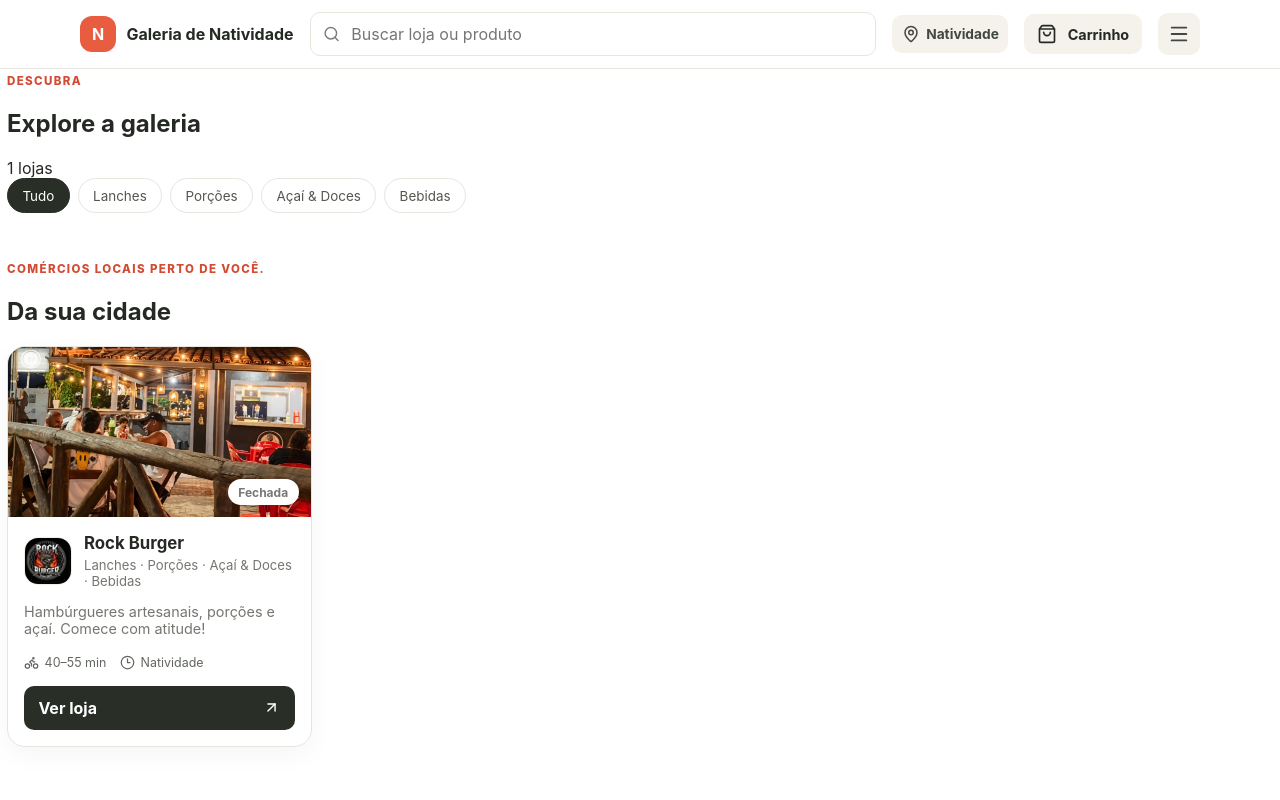
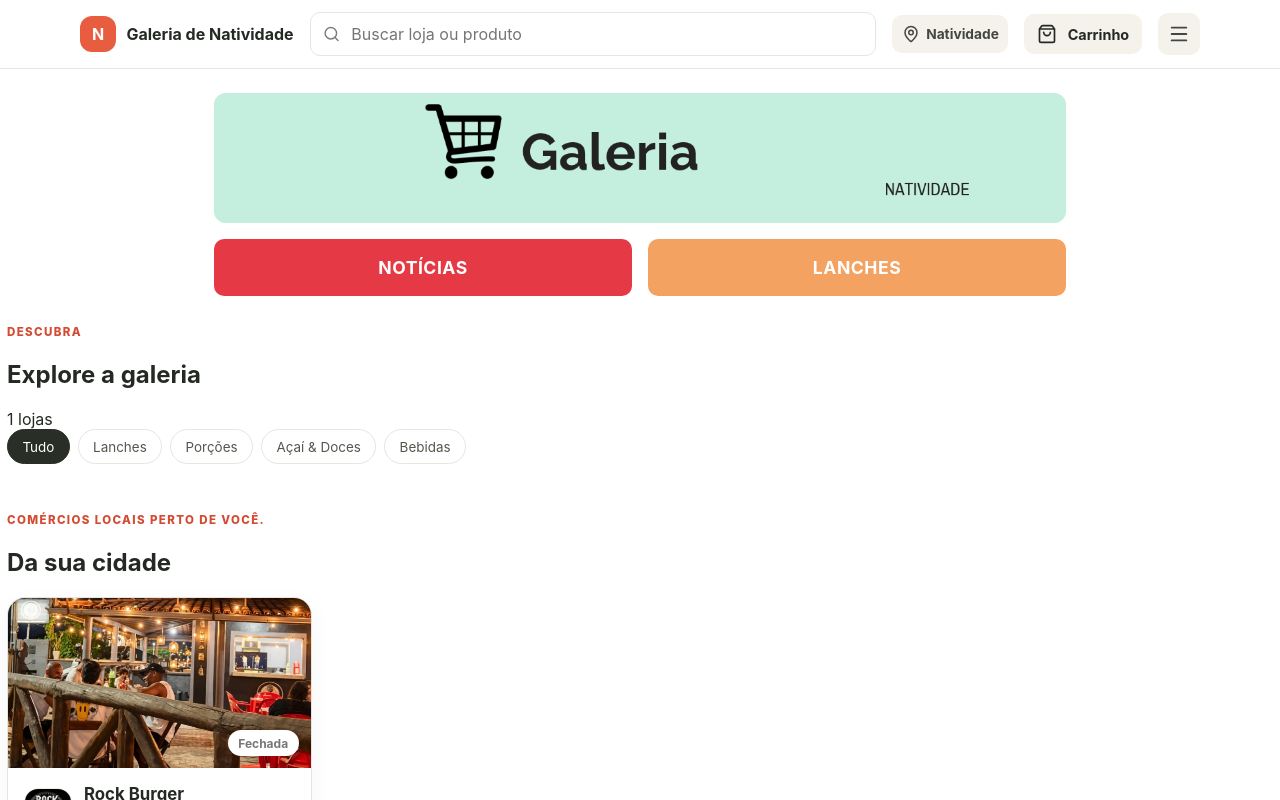
Before and after one commit to reemias/GN-natividade, a React (Vite) app: page / in a window 1280 px wide. Shown: the top 800 px of the page. Built offline with nearby package versions, Linux system fonts and the light colour scheme.

Commit message:
add slide and button in Home feed

```diff
--- /dev/null
+++ b/src/components/slide/index.tsx
@@ -0,0 +1,36 @@
+import { useState, useEffect } from "react";
+import style from "./slide.module.css";
+import imagem1 from "../../img/Galeria.png";
+import imagem2 from "../../img/Galeria.png";
+import imagem3 from "../../img/Galeria.png";
+
+const imagens = [imagem1, imagem2, imagem3];
+
+function Slide() {
+  const [indiceAtual, setIndiceAtual] = useState(0);
+
+  useEffect(() => {
+    const intervalo = setInterval(() => {
+      setIndiceAtual((prev) => (prev + 1) % imagens.length);
+    }, 3000); // troca a cada 3 segundos
+
+    return () => clearInterval(intervalo); // limpa ao desmontar
+  }, []);
+
+  return (
+    <div className={style.slideContent}>
+      {imagens.map((img, index) => (
+        <div
+          key={index}
+          className={`${style.slideImagem} ${
+            index === indiceAtual ? style.ativo : ""
+          }`}
+        >
+          <img src={img} alt={`Imagem ${index + 1}`} />
+        </div>
+      ))}
+    </div>
+  );
+}
+
+export default Slide;
--- /dev/null
+++ b/src/components/slide/slide.module.css
@@ -0,0 +1,32 @@
+.slideContent {
+  position: relative;
+  width: 100%;
+  height: 130px;
+  aspect-ratio: 4 / 3; /* mantém proporção — não distorce */
+  overflow: hidden;
+  border-radius: 12px;
+  background-color: #f0f0f0; /* fundo neutro caso a imagem não preencha */
+}
+
+.slideImagem {
+  position: absolute;
+  inset: 0;
+  opacity: 0;
+  transition: opacity 0.8s ease-in-out;
+  display: flex;
+  justify-content: center;
+  align-items: center;
+}
+
+.slideImagem.ativo {
+  opacity: 1;
+  z-index: 1;
+}
+
+.slideImagem img {
+  width: 100%;
+  height: 100%;
+  object-fit: cover; /* preenche sem distorcer */
+  object-position: center;
+  display: block;
+}
--- a/src/pages/Home/Style.module.css
+++ b/src/pages/Home/Style.module.css
@@ -6,8 +6,105 @@
   padding-inline: 7px;
 }
 
+/* ===========================
+   SECTION HERO (container pai)
+   =========================== */
 .hero {
-  display: none;
+  width: 100%;
+  display: flex;
+  flex-direction: column;
+  gap: 12px; /* espaço entre slide e botões */
+  padding: 12px;
+  box-sizing: border-box;
+}
+
+/* ===========================
+   ÁREA DOS BOTÕES (abaixo do slide)
+   =========================== */
+.DebaixoSlide {
+  width: 100%;
+  display: flex;
+  gap: 12px; /* espaço entre os dois botões */
+}
+
+/* Cada lado ocupa metade */
+.DireitoNoticias,
+.EsquerdoLanches {
+  flex: 1; /* 50% / 50% */
+  display: flex;
+}
+
+/* ===========================
+   BOTÕES
+   =========================== */
+.DireitoNoticias button,
+.EsquerdoLanches button {
+  width: 100%;
+  padding: 14px 12px;
+  font-size: 1rem;
+  font-weight: 700;
+  letter-spacing: 0.5px;
+  text-transform: uppercase;
+
+  border: none;
+  border-radius: 10px;
+  cursor: pointer;
+
+  color: #ffffff;
+  background-color: #1e1e1e;
+
+  transition:
+    transform 0.15s ease,
+    background-color 0.2s ease;
+}
+
+/* Cores diferentes para diferenciar */
+.DireitoNoticias button {
+  background-color: #e63946; /* vermelho — notícias */
+}
+
+.EsquerdoLanches button {
+  background-color: #f4a261; /* laranja — lanches */
+}
+
+/* Feedback ao toque (mobile) */
+.DireitoNoticias button:active,
+.EsquerdoLanches button:active {
+  transform: scale(0.97);
+  filter: brightness(0.9);
+}
+
+/* Hover apenas em dispositivos com mouse */
+@media (hover: hover) {
+  .DireitoNoticias button:hover {
+    background-color: #c92f3c;
+  }
+  .EsquerdoLanches button:hover {
+    background-color: #e08c4a;
+  }
+}
+
+/* ===========================
+   TELAS MAIORES (opcional)
+   =========================== */
+@media (min-width: 768px) {
+  .hero {
+    max-width: 900px;
+    margin: 0 auto;
+    padding: 24px;
+    gap: 16px;
+  }
+
+  .DebaixoSlide {
+    gap: 16px;
+  }
+
+  .DireitoNoticias button,
+  .EsquerdoLanches button {
+    height: auto;
+    padding: 18px;
+    font-size: 1.1rem;
+  }
 }
 
 .eyebrow {
--- a/src/pages/Home/index.tsx
+++ b/src/pages/Home/index.tsx
@@ -7,6 +7,7 @@ import { formatMoney } from "../../lib/format";
 import { useGallery } from "../../hooks/useGallery";
 import StoreCard from "../../components/StoreCard";
 import styles from "./Style.module.css";
+import Slide from "../../components/slide";
 
 const sections = [
   {
@@ -93,16 +94,13 @@ export default function Home() {
   return (
     <main className={styles.main}>
       <section className={styles.hero}>
-        <div className={styles.heroContent}>
-          <span className={styles.eyebrow}>Notícias Natividade</span>
-        </div>
-        <div className={styles.NoticiasCard}>
-          <div className={styles.NoticiaImagem}></div>
-          <div className={styles.NoticiaInfo}>
-            <div className={styles.NoticiaTituo}></div>
-            <div className={styles.NoticiaData}></div>
-            <div className={styles.NoticiaHora}></div>
-            <div className={styles.NoticiaNome}></div>
+        <Slide />
+        <div className={styles.DebaixoSlide}>
+          <div className={styles.DireitoNoticias}>
+            <button>NOTÍCIAS</button>
+          </div>
+          <div className={styles.EsquerdoLanches}>
+            <button>LANCHES</button>
           </div>
         </div>
       </section>
```
Also changed, not shown: src/img/Galeria.png (added).
